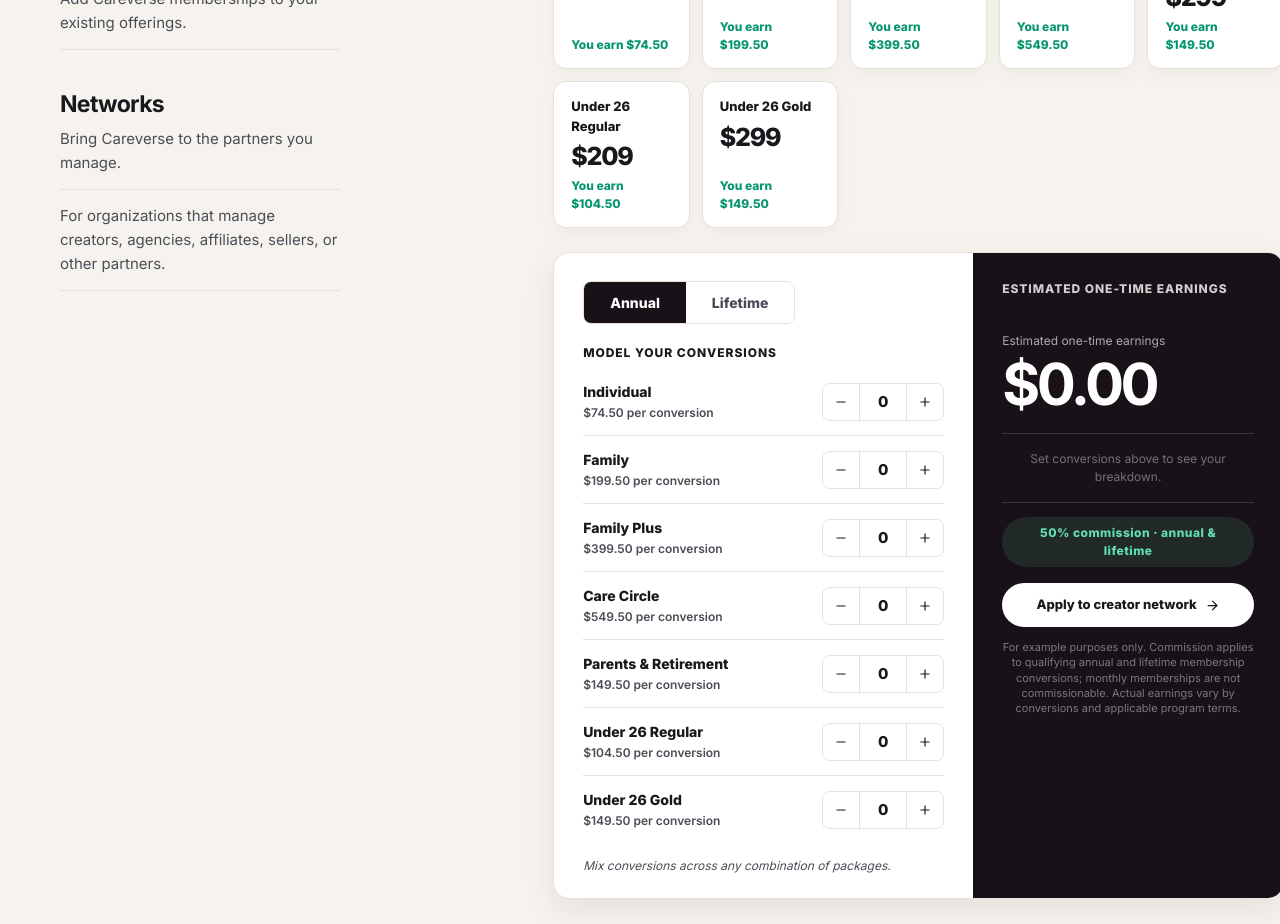
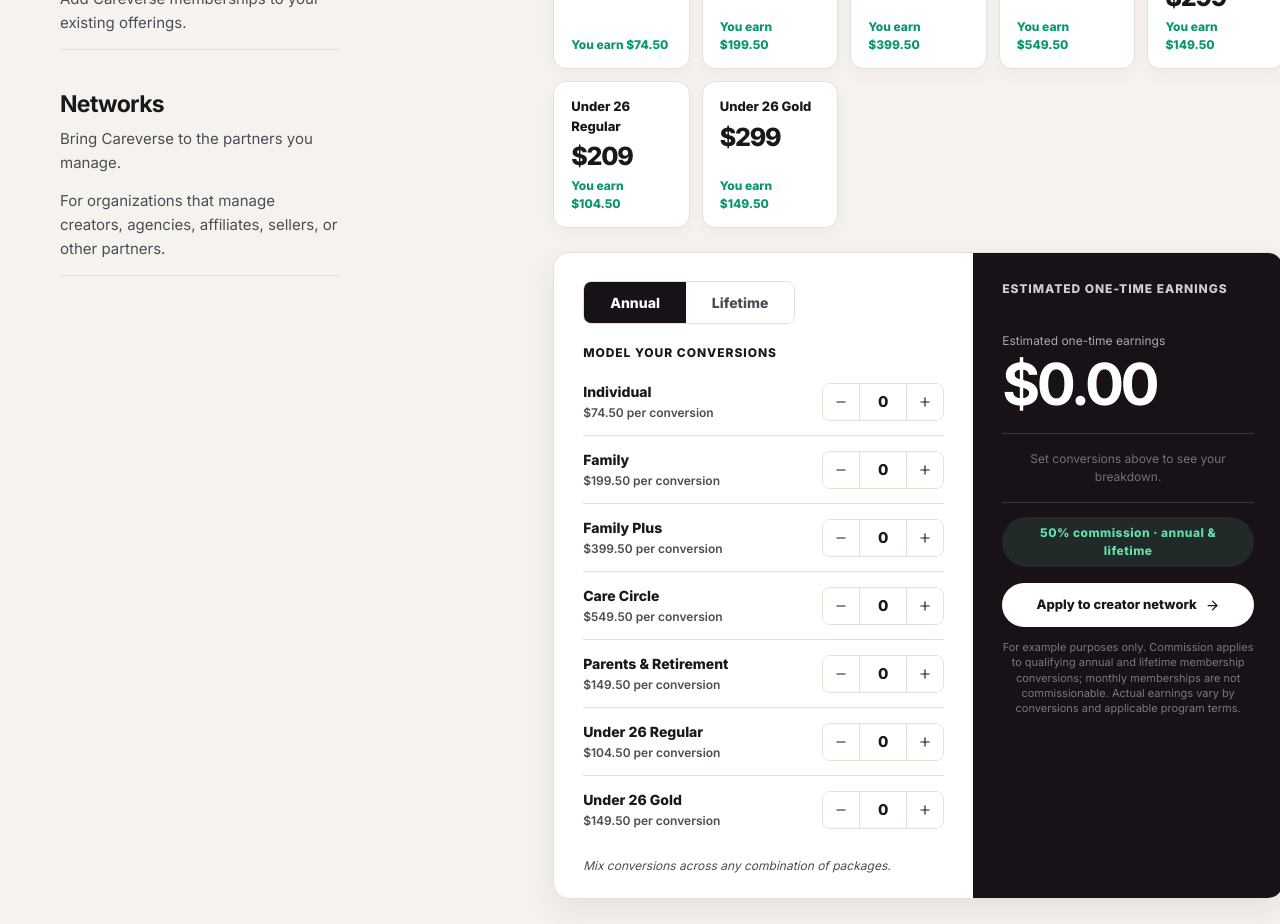
Before and after one commit to ethan5432/All-in-one, a React (Vite) app: page / in a window 1280 px wide. Shown: the part 1360-2284 px from the top of the page. Built offline with nearby package versions, Linux system fonts and the light colour scheme.

Commit message:
Updated index.css

```diff
--- a/src/App.tsx
+++ b/src/App.tsx
@@ -247,7 +247,7 @@ function App() {
                 </div>
                 <div className="partner-type">
                   <h3>Networks</h3>
-                  <p>Bring Careverse to the partners you manage.</p>
+                  <p className="partner-type-intro">Bring Careverse to the partners you manage.</p>
                   <p className="partner-type-sub">For organizations that manage creators, agencies, affiliates, sellers, or other partners.</p>
                 </div>
               </div>
--- a/src/index.css
+++ b/src/index.css
@@ -445,6 +445,10 @@ h1 em { color: var(--red); font-style: normal; }
   font-weight: 400;
   line-height: 1.6;
 }
+.partner-type-intro {
+  border-bottom: none !important;
+  padding-bottom: 0 !important;
+}
 .partner-type-sub {
   margin-top: 8px;
   padding-bottom: 0;
```
